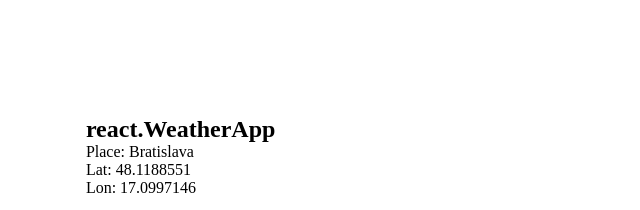
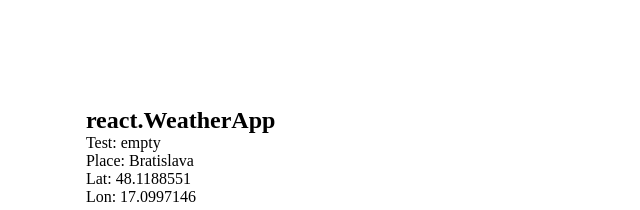
Before and after one commit to BorisKlco/react.WeatherApp, a React (Vite) app: page / in a window 1280 px wide. Shown: the part 208-418 px from the top of the page, without its empty margins (319-959 px from the left). Built offline with nearby package versions, Linux system fonts and the light colour scheme; no server answers.

Commit message:
Back to flipping 🍔

```diff
--- a/src/Form.jsx
+++ b/src/Form.jsx
@@ -11,6 +11,8 @@ const Form = () => {
     latitude: 48.1188551,
     longitude: 17.0997146,
   });
+
+  const [test, setTest] = useState('empty');
 
   const weatherQuery = useQuery(['weather', location], {
     fetchWeather,
@@ -29,11 +31,13 @@ const Form = () => {
   };
 
   const handlePlace = () => {
-    console.log('hi');
+    setTest('funguje');
+    console.log(1);
   };
 
   return (
     <>
+      <p>Test: {test}</p>
       <p>Place: {location.place}</p>
       <p>Lat: {location.latitude}</p>
       <p>Lon: {location.longitude}</p>
--- a/src/Item.jsx
+++ b/src/Item.jsx
@@ -1,6 +1,5 @@
 const Item = ({ img, country, itemName, itemSec }) => {
   return (
-    <>
     <button className="link">
       <img
         height="24"
@@ -11,7 +10,6 @@ const Item = ({ img, country, itemName, itemSec }) => {
         {itemName} <span>{itemSec}</span>
       </li>
     </button>
-    </>
   );
 };
 
```
Lines whose indentation alone changed are shown as unchanged.
